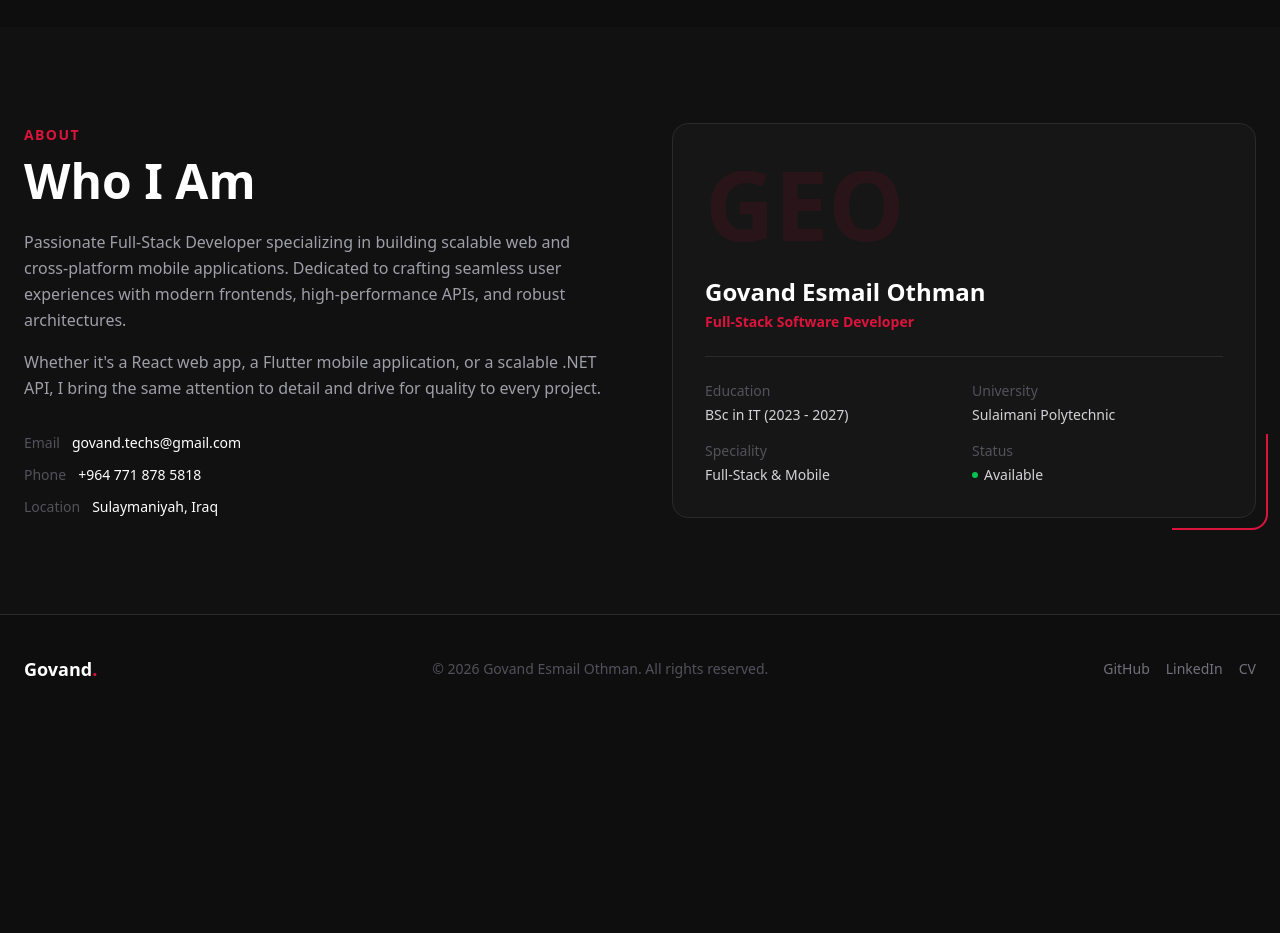
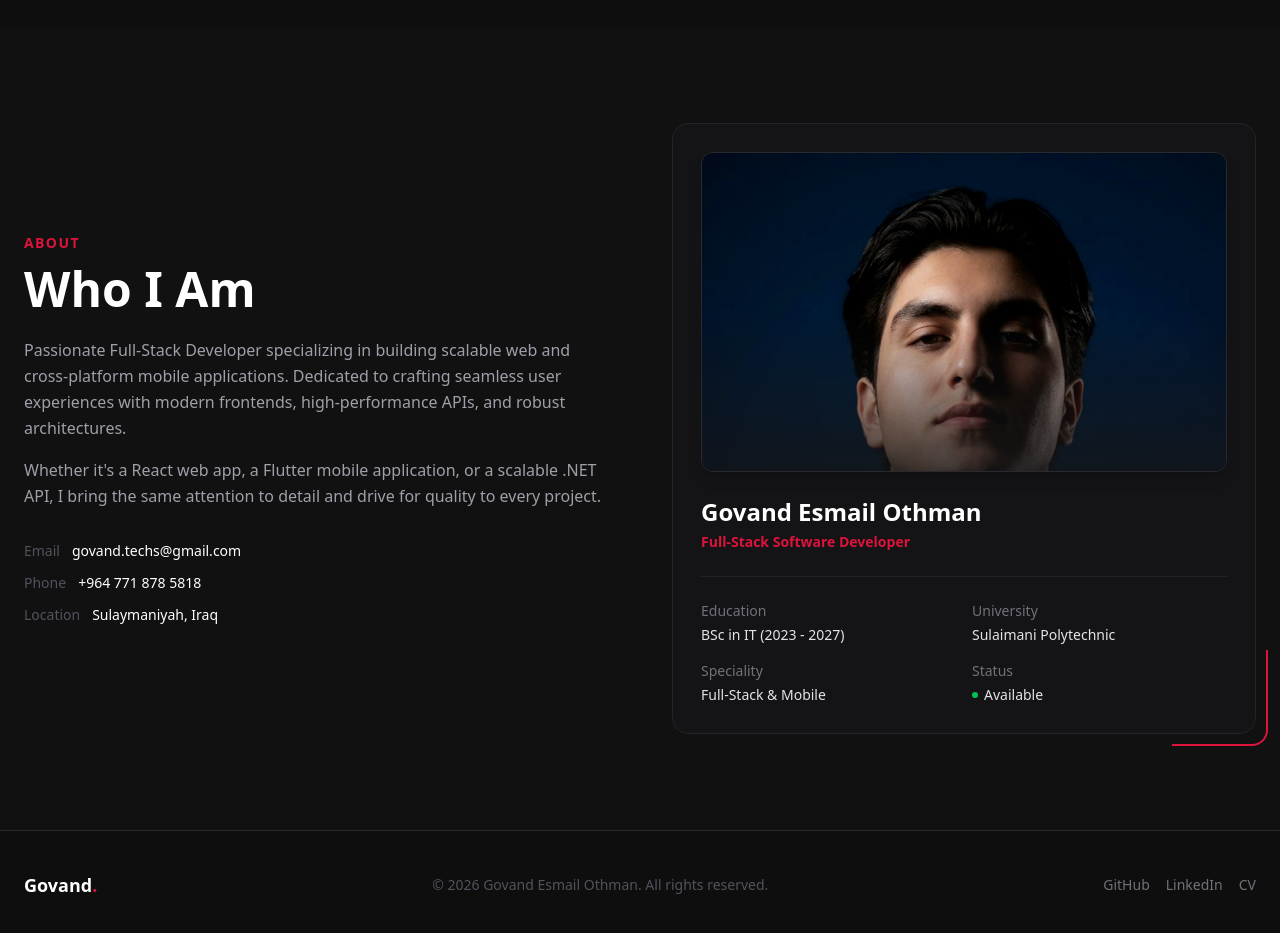
Before and after one commit to govandtechs-dev/govand-portfolio, a Next.js app: page / in a window 1280 px wide. Shown: the part 4140-5073 px from the top of the page. Before the commit the page ends 4863 px from the top, so only its background shows below. Built offline with nearby package versions, Linux system fonts and the light colour scheme; no server answers; the database is empty.

Commit message:
Replace GEO text with professional profile portrait

```diff
--- a/src/components/About.tsx
+++ b/src/components/About.tsx
@@ -58,37 +58,45 @@ export default function About({ profile }: AboutProps) {
           </div>
         </div>
 
-        {/* Right: decorative card */}
+        {/* Right: decorative card with portrait */}
         <div className="relative">
-          <div className="bg-[#161616] border border-[#2a2a2a] rounded-2xl p-8">
-            <div className="font-playfair text-8xl font-black text-[#dc143c]/10 select-none leading-none mb-6">
-              GEO
+          <div className="bg-[#141416] border border-[#242428] rounded-2xl p-7 card-glow overflow-hidden">
+            {/* Portrait Image */}
+            <div className="relative w-full h-80 rounded-xl overflow-hidden mb-6 border border-[#2a2a2e] shadow-lg">
+              {/* eslint-disable-next-line @next/next/no-img-element */}
+              <img
+                src="/govand.png"
+                alt={profile.full_name}
+                className="w-full h-full object-cover object-top filter brightness-95 contrast-105 hover:scale-105 transition-transform duration-700 ease-out"
+              />
+              <div className="absolute inset-0 bg-gradient-to-t from-[#141416] via-transparent to-transparent opacity-80" />
             </div>
+
             <div className="text-2xl font-playfair font-bold text-white mb-1">
               {profile.full_name}
             </div>
             <div className="text-[#dc143c] text-sm font-semibold mb-6">
               {profile.headline}
             </div>
-            <div className="h-px bg-[#2a2a2a] mb-6" />
+            <div className="h-px bg-[#242428] mb-6" />
             <div className="grid grid-cols-2 gap-4 text-sm">
               <div>
-                <div className="text-zinc-600 mb-1">Education</div>
-                <div className="text-zinc-300">BSc in IT (2023 - 2027)</div>
+                <div className="text-zinc-500 mb-1">Education</div>
+                <div className="text-zinc-200">BSc in IT (2023 - 2027)</div>
               </div>
               <div>
-                <div className="text-zinc-600 mb-1">University</div>
-                <div className="text-zinc-300">Sulaimani Polytechnic</div>
+                <div className="text-zinc-500 mb-1">University</div>
+                <div className="text-zinc-200">Sulaimani Polytechnic</div>
               </div>
               <div>
-                <div className="text-zinc-600 mb-1">Speciality</div>
-                <div className="text-zinc-300">Full-Stack & Mobile</div>
+                <div className="text-zinc-500 mb-1">Speciality</div>
+                <div className="text-zinc-200">Full-Stack & Mobile</div>
               </div>
               <div>
-                <div className="text-zinc-600 mb-1">Status</div>
+                <div className="text-zinc-500 mb-1">Status</div>
                 <div className="flex items-center gap-1.5">
                   <span className="w-1.5 h-1.5 rounded-full bg-green-500 inline-block animate-pulse" />
-                  <span className="text-zinc-300">Available</span>
+                  <span className="text-zinc-200">Available</span>
                 </div>
               </div>
             </div>
```
Also changed, not shown: public/govand.png (added).
